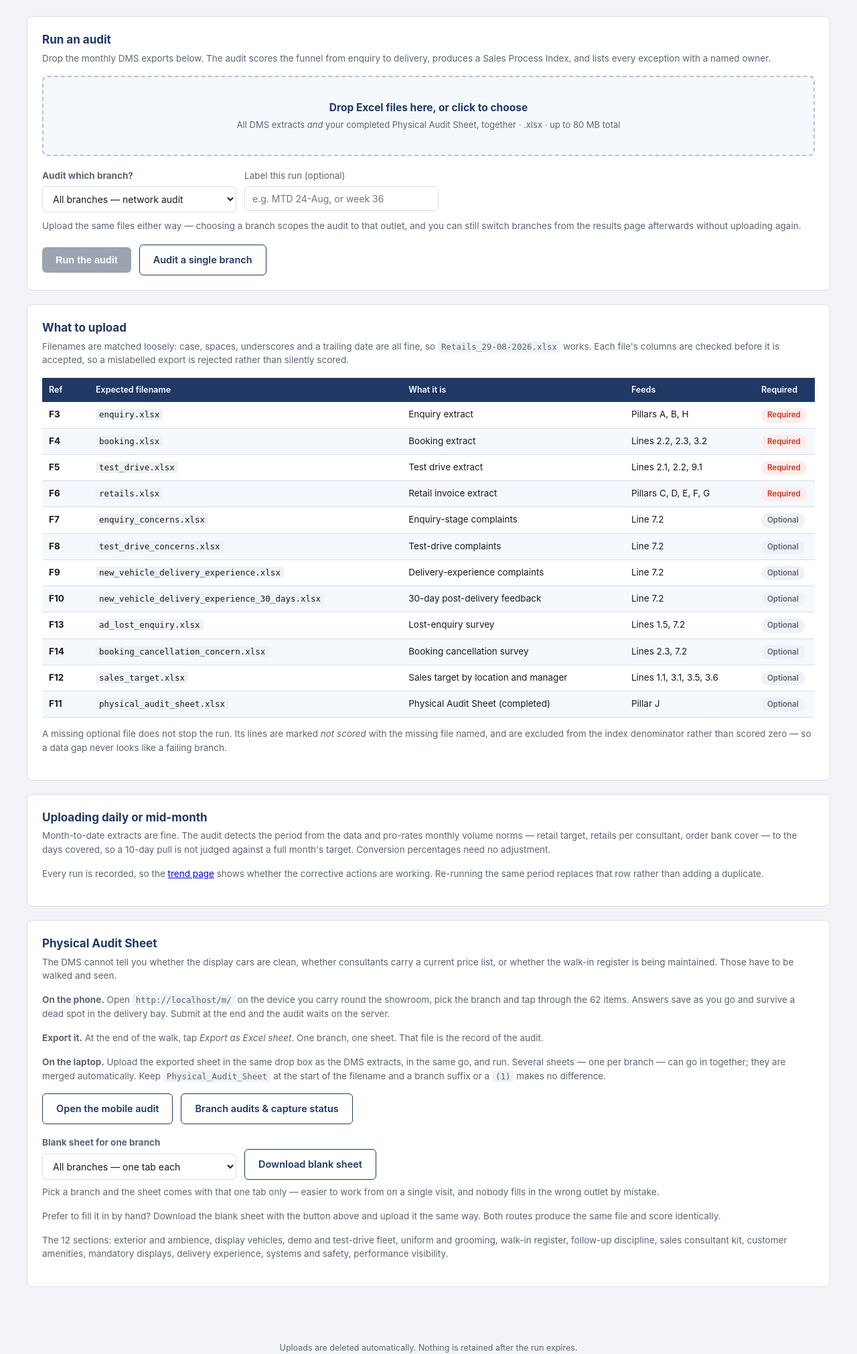
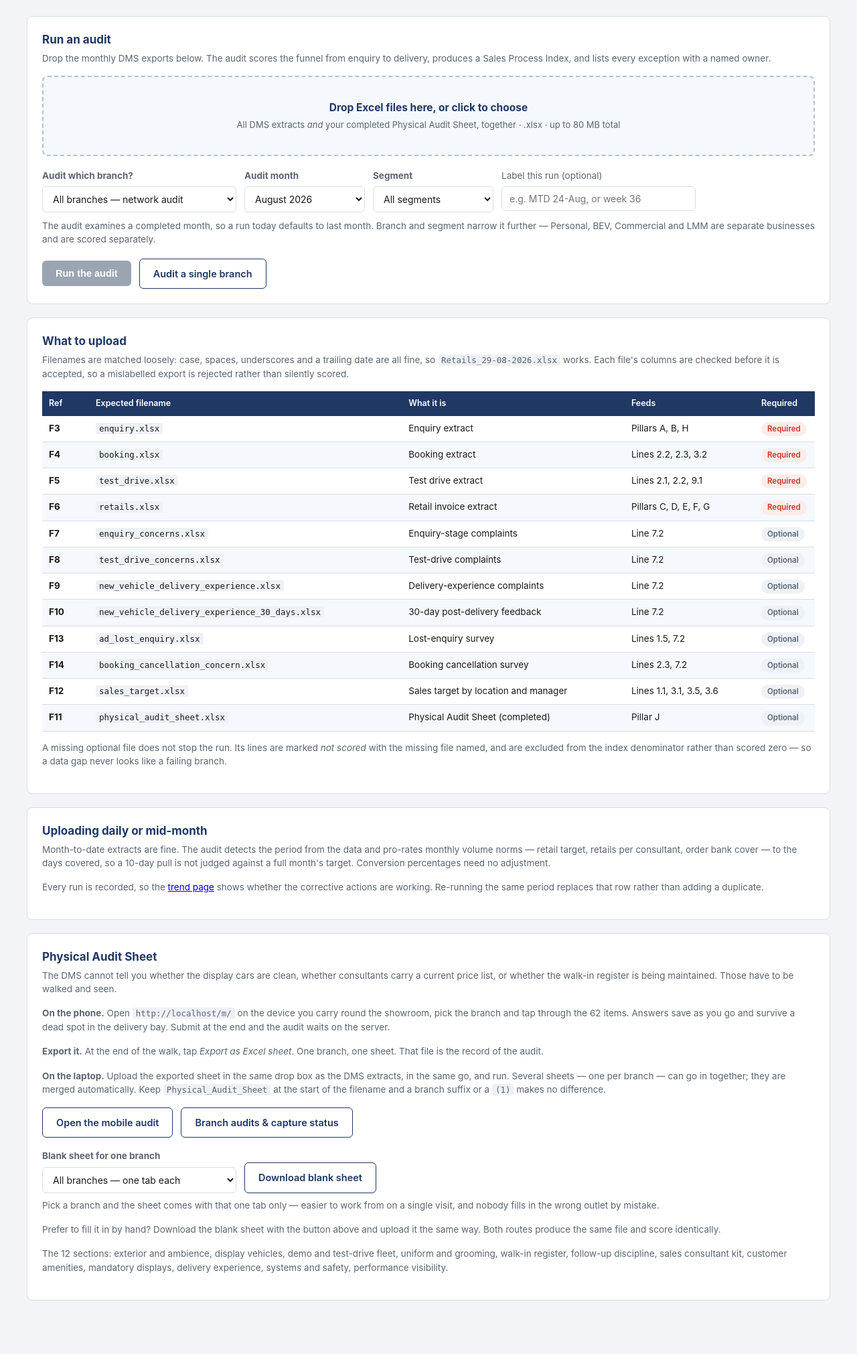
Before and after one commit to UnnatiM2009/Sales_Audit, a Flask app: page / in a window 1280 px wide. Shown: the part 66-2087 px from the top of the page at 67% size. Run offline with Flask 3, Linux system fonts and the light colour scheme; parts of the project's set-up code (start-up, migrations or seed data) failed here and were passed over.

Commit message:
Add files via upload

```diff
--- a/webapp/app.py
+++ b/webapp/app.py
@@ -33,7 +33,8 @@ from sales_audit import history
 from sales_audit import mobile_store as mstore
 from sales_audit.audit import run_audit
 from sales_audit.config import INPUT_FILES, Config
-from sales_audit.loaders import branches_present, filter_branches, load_all
+from sales_audit.loaders import (branches_present, filter_branches,
+                                 filter_segment, load_all, segments_present)
 from sales_audit import physical as physical_mod
 from sales_audit.physical import write_template
 from sales_audit.report_docx import write_report
@@ -47,7 +48,12 @@ CONFIG_PATH = Path(os.environ.get("AUDIT_CONFIG", BASE / "config" / "norms.yaml"
 # History outlives individual runs, so it lives outside the run directories.
 # On Render, point AUDIT_HISTORY_DIR at a persistent disk to keep the trend
 # across deploys; on the free plan it resets when the instance restarts.
-HISTORY_DIR = Path(os.environ.get("AUDIT_HISTORY_DIR", RUNS / "_history"))
+# Default to the project's own output folder rather than a temp directory, so
+# the web app and the command line agree on where walks and history live
+# without anyone having to set an environment variable. A walk captured in the
+# browser is then found by run_audit.py, which is the whole point of it.
+PROJECT_OUTPUT = Path(__file__).resolve().parent.parent / "output"
+HISTORY_DIR = Path(os.environ.get("AUDIT_HISTORY_DIR", PROJECT_OUTPUT))
 HISTORY_DIR.mkdir(parents=True, exist_ok=True)
 RUN_TTL_HOURS = int(os.environ.get("AUDIT_RUN_TTL_HOURS", "6"))
 MAX_MB = int(os.environ.get("AUDIT_MAX_UPLOAD_MB", "80"))
@@ -127,7 +133,8 @@ def index():
     required = [s for s in INPUT_FILES if s.required]
     optional = [s for s in INPUT_FILES if not s.required]
     return render_template("index.html", required=required, optional=optional,
-                           cfg=cfg, max_mb=MAX_MB, branches=cfg.branches)
+                           cfg=cfg, max_mb=MAX_MB, branches=cfg.branches,
+                           segments=SEGMENTS, months=_month_options())
 
 
 @app.route("/checklist")
@@ -226,6 +233,66 @@ def _physical_for_run(d: Path, cfg, scope: str | None) -> tuple[Path | None, str
     return path, "mobile"
 
 
+SEGMENTS = ("Personal", "BEV", "Commercial", "LMM")
+
+
+def _month_options(n: int = 6) -> list[tuple[str, str]]:
+    """The last few completed months, newest first, for the picker."""
+    from sales_audit.period import last_completed_month, AuditPeriod
+    p = last_completed_month()
+    out = []
+    y, m = p.year, p.month
+    for _ in range(n):
+        out.append((AuditPeriod(y, m).key, AuditPeriod(y, m).label))
+        m -= 1
+        if m == 0:
+            y, m = y - 1, 12
+    return out
+
+
+def _only_physical(input_dir: Path, saved: list[str]) -> bool:
+    """True when the upload is a Physical Audit Sheet and nothing else."""
+    if not saved:
+        return False
+    try:
+        from sales_audit.loaders import _resolve
+        bound, _ = _resolve(input_dir)
+    except Exception:  # noqa: BLE001
+        return False
+    return set(bound) == {"F11"}
+
+
+def _file_walk(input_dir: Path, saved: list[str]) -> list[dict]:
+    """Store an uploaded sheet as a capture, so later runs find it.
+
+    The sheet is converted into the same records the phone writes, which means
+    one store, one code path, and no second way for pillar J to arrive.
+    """
+    from sales_audit import mobile_store as mstore
+    from sales_audit.physical import read_physical, sheet_answers
+
+    path = input_dir / saved[0]
+    try:
+        by_branch = read_physical(path)
+    except Exception as e:  # noqa: BLE001
+        log.warning("uploaded sheet unreadable (%s)", e)
+        return []
+
+    out = []
+    for branch, df in by_branch.items():
+        answers = sheet_answers(df)
+        if not any(v.get("r") for v in answers.values()):
+            continue                       # a blank tab is not a walk
+        rec = mstore.blank(branch, auditor="uploaded sheet")
+        rec["responses"] = answers
+        rec["submitted"] = True
+        rec["submitted_at"] = datetime.now().isoformat(timespec="seconds")
+        rec["source_file"] = saved[0]
+        mstore.save(PHYSICAL_DIR, rec)
+        out.append(mstore.summary_row(rec))
+    return out
+
+
 @app.route("/run", methods=["POST"])
 def run():
     files = request.files.getlist("files")
@@ -253,6 +320,21 @@ def run():
         flash("No Excel files were uploaded. Expected .xlsx exports from the DMS.", "error")
         return redirect(url_for("index"))
 
+    # A Physical Audit Sheet uploaded on its own is not a failed audit - it is
+    # an auditor filing the showroom walk. Keep it, tell them it is kept, and
+    # use it automatically the next time the extracts are run. Refusing it and
+    # asking them to come back with five files at once is the app being rigid
+    # about an order of work that does not matter.
+    if _only_physical(d / "input", saved):
+        stored = _file_walk(d / "input", saved)
+        shutil.rmtree(d, ignore_errors=True)
+        if stored:
+            return render_template("sheet_saved.html", stored=stored,
+                                   saved=saved)
+        flash("That sheet could not be read. It should be the Physical Audit "
+              "Sheet, with a tab per branch.", "error")
+        return redirect(url_for("index"))
+
     # Capture the loader's warnings so the page can show which file bound where.
     records: list[str] = []
 
@@ -277,7 +359,12 @@ def run():
                   f"Branches found: {', '.join(branches) or 'none'}.", "error")
             return redirect(url_for("index"))
         physical, physical_source = _physical_for_run(d, cfg, scope)
-        result, detail, scoped_data = _build(d, data, cfg, physical, scope)
+        # Vehicle segment, if one was picked on the form.
+        choice_seg = (request.form.get("segment") or "").strip()
+        segment = next((x for x in SEGMENTS if x.lower() == choice_seg.lower()), None)
+        month = (request.form.get("month") or "").strip() or None
+        result, detail, scoped_data = _build(d, data, cfg, physical, scope,
+                                             segment=segment, audit_month=month)
 
     except FileNotFoundError as e:
         shutil.rmtree(d, ignore_errors=True)
@@ -296,6 +383,8 @@ def run():
 
     # Record the run so daily uploads build a trend, and compute movement.
     label = (request.form.get("label") or "").strip()[:40]
+    if segment:
+        label = (label + " · " if label else "") + segment
     if scope:
         label = (label + " · " if label else "") + scope
     move = {}
@@ -311,6 +400,8 @@ def run():
     summary["movement"] = move
     summary["branches"] = branches
     summary["scope"] = scope
+    summary["segment"] = segment
+    summary["segment_counts"] = segments_present(data)
     summary["physical_supplied"] = physical is not None
     summary["physical_source"] = physical_source
     summary["label"] = label
@@ -346,17 +437,26 @@ def _slug(name: str) -> str:
     return "".join(keep).strip("_") or "branch"
 
 
-def _build(d: Path, data, cfg, physical, scope: str | None):
+def _build(d: Path, data, cfg, physical, scope: str | None,
+           segment: str | None = None, audit_month: str | None = None):
     """Run the audit for one scope and write its two files.
 
-    `scope` is None for the whole network, otherwise a branch name. Each scope
-    gets its own output folder so branch files never overwrite each other.
+    `scope` is None for the whole network, otherwise a branch name; `segment`
+    is one of Personal, BEV, Commercial or LMM. Each combination gets its own
+    output folder, so a Personal audit of one branch never overwrites the
+    network file.
     """
     scoped = filter_branches(data, [scope]) if scope else data
-    result, detail = run_audit(scoped, cfg, physical, branch_scope=scope)
-    folder = d / "output" / (_slug(scope) if scope else "_network")
+    if segment:
+        scoped = filter_segment(scoped, segment)
+    result, detail = run_audit(scoped, cfg, physical, branch_scope=scope,
+                               audit_period=audit_month)
+    folder = d / "output" / ((_slug(segment) + "_" if segment else "")
+                             + (_slug(scope) if scope else "_network"))
     folder.mkdir(parents=True, exist_ok=True)
-    stem = "Sales_Process_Audit" + (f"_{_slug(scope)}" if scope else "")
+    stem = ("Sales_Process_Audit"
+            + (f"_{_slug(segment)}" if segment else "")
+            + (f"_{_slug(scope)}" if scope else ""))
     docx_path, xlsx_path = folder / f"{stem}.docx", folder / f"{stem}_Findings.xlsx"
     write_report(docx_path, result, scoped, cfg)
     write_findings(xlsx_path, result, scoped, cfg, detail)
@@ -451,7 +551,8 @@ def branch_results(run_id: str, branch: str):
         abort(404)
     physical, physical_source = _physical_for_run(d, cfg, branch)
     try:
-        result, detail, scoped = _build(d, data, cfg, physical, branch)
+        result, detail, scoped = _build(d, data, cfg, physical, branch,
+                                        segment=request.args.get("segment") or None)
     except Exception as e:  # noqa: BLE001
         log.exception("branch audit failed")
         return render_template("error.html", title=f"Could not audit {branch}",
@@ -472,21 +573,53 @@ def branch_results(run_id: str, branch: str):
 @app.route("/download/<run_id>/<what>")
 @app.route("/download/<run_id>/<what>/<branch>")
 def download(run_id: str, what: str, branch: str | None = None):
+    """Hand back one of the files a run produced.
+
+    The folder name encodes both the segment and the branch, but a link only
+    ever carried the branch - so a Personal audit of one outlet wrote to
+    Personal_BRANCH and the link looked for BRANCH, and 404'd. Rather than
+    thread the segment through every link, the folder is located by what is
+    actually on disk: exact match first, then the single folder ending in
+    that branch.
+    """
     d = run_dir(run_id)
-    folder = d / "output" / (_slug(branch) if branch else "_network")
-    stem = "Sales_Process_Audit" + (f"_{_slug(branch)}" if branch else "")
-    names = {
-        "report": (f"{stem}.docx", f"{stem}.docx"),
-        "findings": (f"{stem}_Findings.xlsx", f"{stem}_Findings.xlsx"),
-        "bundle": ("bundle.zip", f"{stem}.zip"),
-    }
-    if what not in names:
+    out = d / "output"
+    if what not in ("report", "findings", "bundle"):
         abort(404)
-    src, download_name = names[what]
-    path = folder / src
+
+    wanted = _slug(branch) if branch else "_network"
+    folder = out / wanted
+    if not folder.is_dir():
+        # Personal_NAGPUR_KAMPTHEE_ROAD when the link said NAGPUR_KAMPTHEE_ROAD.
+        matches = [p for p in out.iterdir()
+                   if p.is_dir() and (p.name == wanted or p.name.endswith("_" + wanted))]
+        if len(matches) == 1:
+            folder = matches[0]
+        elif not matches and len(list(out.iterdir())) == 1:
+            folder = next(out.iterdir())        # only one scope was ever built
+        else:
+            abort(404)
+
+    suffix = {"report": ".docx", "findings": "_Findings.xlsx", "bundle": None}[what]
+    if what == "bundle":
+        path = folder / "bundle.zip"
+        # Name the zip after the report inside it, so a download is
+        # recognisable in a Downloads folder six weeks later.
+        inside = sorted(folder.glob("Sales_Process_Audit*.docx"))
+        name = (inside[0].stem + ".zip") if inside else f"{folder.name}.zip"
+    else:
+        # The stem carries segment and branch, so read it off the file itself
+        # rather than rebuilding a name that has to match exactly.
+        hits = sorted(folder.glob(f"Sales_Process_Audit*{suffix}"))
+        if what == "report":
+            hits = [p for p in hits if not p.name.endswith("_Findings.xlsx")]
+        if not hits:
+            abort(404)
+        path, name = hits[0], hits[0].name
+
     if not path.exists():
         abort(404)
-    return send_file(path, as_attachment=True, download_name=download_name)
+    return send_file(path, as_attachment=True, download_name=name)
 
 
 @app.route("/history")
--- a/webapp/templates/error.html
+++ b/webapp/templates/error.html
@@ -17,6 +17,12 @@
   {% endif %}
 
   <p class="hint" style="margin-top:18px">
+    The Physical Audit Sheet scores pillar J only. It cannot be run on its own —
+    the four DMS extracts are what the rest of the audit is built from, so upload
+    them together in one go.
+  </p>
+
+  <p class="hint" style="margin-top:12px">
     The most common cause is a missing or renamed extract. Filenames tolerate case,
     spaces, underscores and a trailing date, but not extra words in front —
     <code>AD_Lost_Enquiry.xlsx</code> will not be accepted as <code>Enquiry.xlsx</code>.
--- a/webapp/templates/index.html
+++ b/webapp/templates/index.html
@@ -25,15 +25,28 @@
         </select>
       </div>
       <div>
+        <label class="meta" for="month"><strong>Audit month</strong></label><br>
+        <select name="month" id="month" style="margin-top:5px;width:180px">
+          {% for key, label in months %}<option value="{{ key }}">{{ label }}</option>{% endfor %}
+        </select>
+      </div>
+      <div>
+        <label class="meta" for="segment"><strong>Segment</strong></label><br>
+        <select name="segment" id="segment" style="margin-top:5px;width:180px">
+          <option value="">All segments</option>
+          {% for s in segments %}<option value="{{ s }}">{{ s }}</option>{% endfor %}
+        </select>
+      </div>
+      <div>
         <label class="meta" for="label">Label this run (optional)</label><br>
         <input type="text" name="label" id="label" maxlength="40"
                placeholder="e.g. MTD 24-Aug, or week 36"
                style="margin-top:5px;width:290px">
       </div>
     </div>
-    <p class="hint" style="margin-top:10px">Upload the same files either way — choosing a
-       branch scopes the audit to that outlet, and you can still switch branches from the
-       results page afterwards without uploading again.</p>
+    <p class="hint" style="margin-top:10px">The audit examines a completed month, so a run
+       today defaults to last month. Branch and segment narrow it further — Personal, BEV,
+       Commercial and LMM are separate businesses and are scored separately.</p>
     <div class="row" style="margin-top:18px">
       <button class="btn" type="submit" id="go" disabled>Run the audit</button>
       <a class="btn sec" href="{{ url_for('branch_hub') }}">Audit a single branch</a>
```
Also changed, not shown: webapp/templates/results.html (+28 -12 lines), webapp/templates/sheet_saved.html (added, +33 -0 lines).
